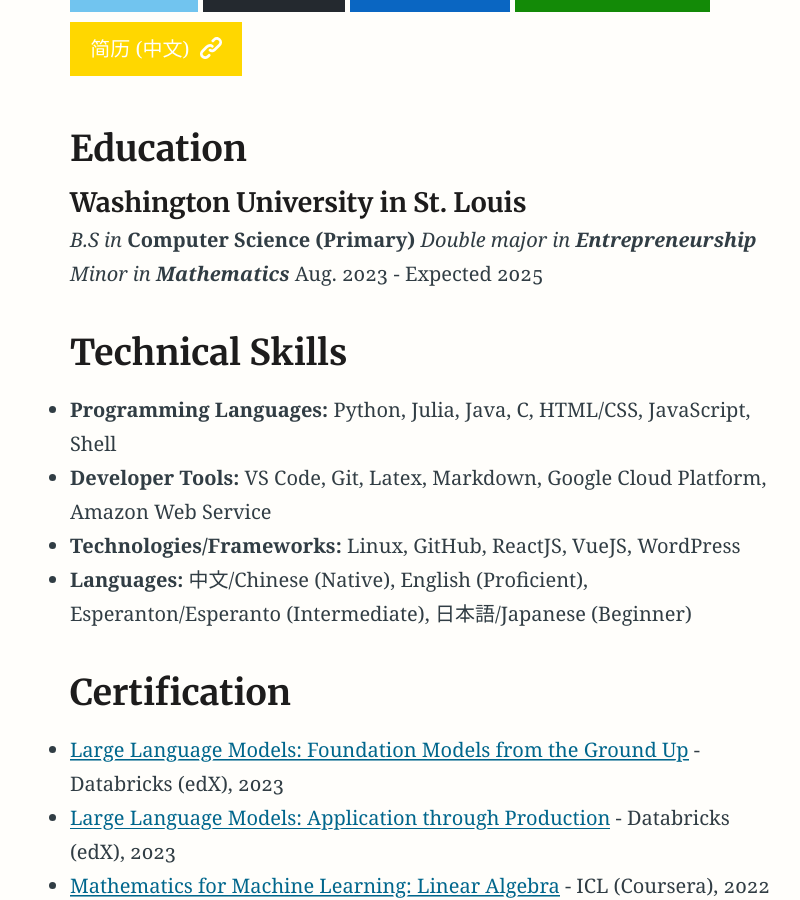
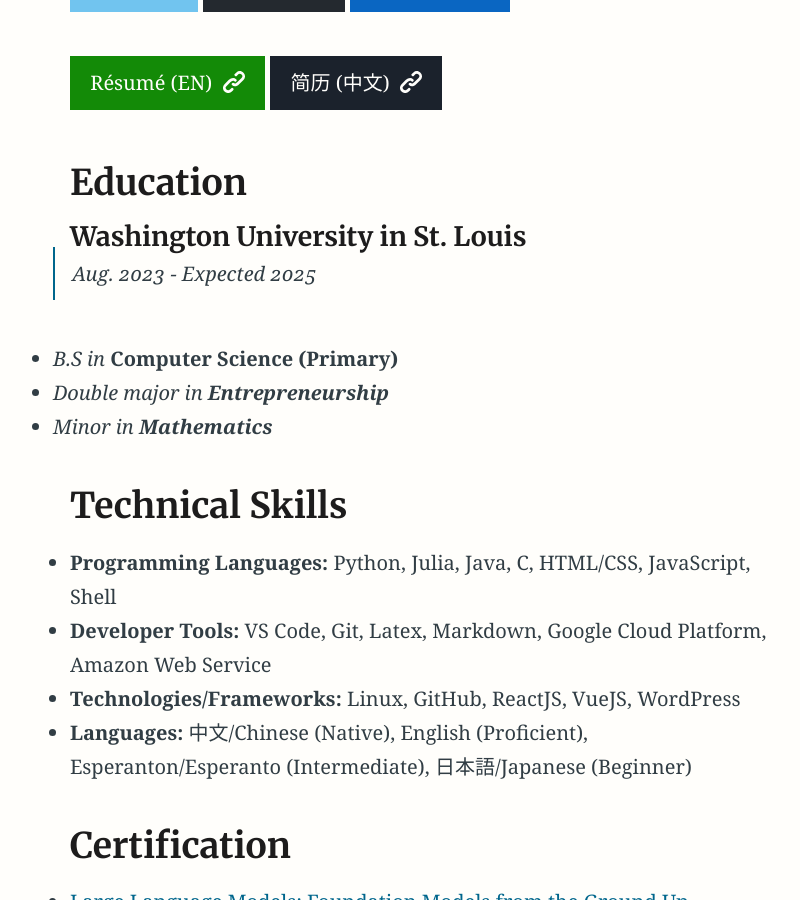
Before and after one commit to LZDXN/LZDXN.github.io, a Jekyll site: the page built from index.md, in a window 1280 px wide and 900 px high, scrolled down 656 px. Shown: the whole window, without its empty margins (213-1013 px from the left). Built offline with Jekyll 4.4.1, drawn with Linux system fonts in a browser that asks for light colours.

Commit message:
minor change in index page

```diff
--- a/index.md
+++ b/index.md
@@ -9,14 +9,15 @@
 
 {% include figure.html image="/assets/img/profile_photo.jpg" caption="" width="400" %}
 
-{% include button.html text="Email" icon="email" link="mailto:gao.jing@wustl.edu" color="#71C4EF" %} {% include button.html text="GitHub" icon="github" link="https://github.com/LZDXN" color="#24292F" %} {% include button.html text="LinkedIn" icon="linkedin" link="https://linkedin.com/in/jing-gao-lzdxn/" color="#0A66C2" %} {% include button.html text="Résumé (EN)" icon="link" link="/assets/doc/Jing_Gao_s_Resume.pdf" color="#138A07" %} {% include button.html text="简历 (中文)" icon="link" link="/assets/doc/Jing_Gao_s_Resume_CN.pdf" color="#FFD700" %}
+{% include button.html text="Email" icon="email" link="mailto:gao.jing@wustl.edu" color="#71C4EF" %} {% include button.html text="GitHub" icon="github" link="https://github.com/LZDXN" color="#24292F" %} {% include button.html text="LinkedIn" icon="linkedin" link="https://linkedin.com/in/jing-gao-lzdxn/" color="#0A66C2" %}
+{% include button.html text="Résumé (EN)" icon="link" link="/assets/doc/Jing_Gao_s_Resume.pdf" color="#138A07" %} {% include button.html text="简历 (中文)" icon="link" link="/assets/doc/Jing_Gao_s_Resume_CN.pdf" color="#1B222C" %}
 
 ## Education
 #### Washington University in St. Louis
-*B.S in* **Computer Science (Primary)**
-*Double major in **Entrepreneurship***
-*Minor in **Mathematics***
-Aug. 2023 - Expected 2025
+> Aug. 2023 - Expected 2025
+- *B.S in* **Computer Science (Primary)**
+- *Double major in **Entrepreneurship***
+- *Minor in **Mathematics***
 
 ## Technical Skills
 - **Programming Languages:** Python, Julia, Java, C, HTML/CSS, JavaScript, Shell
```
